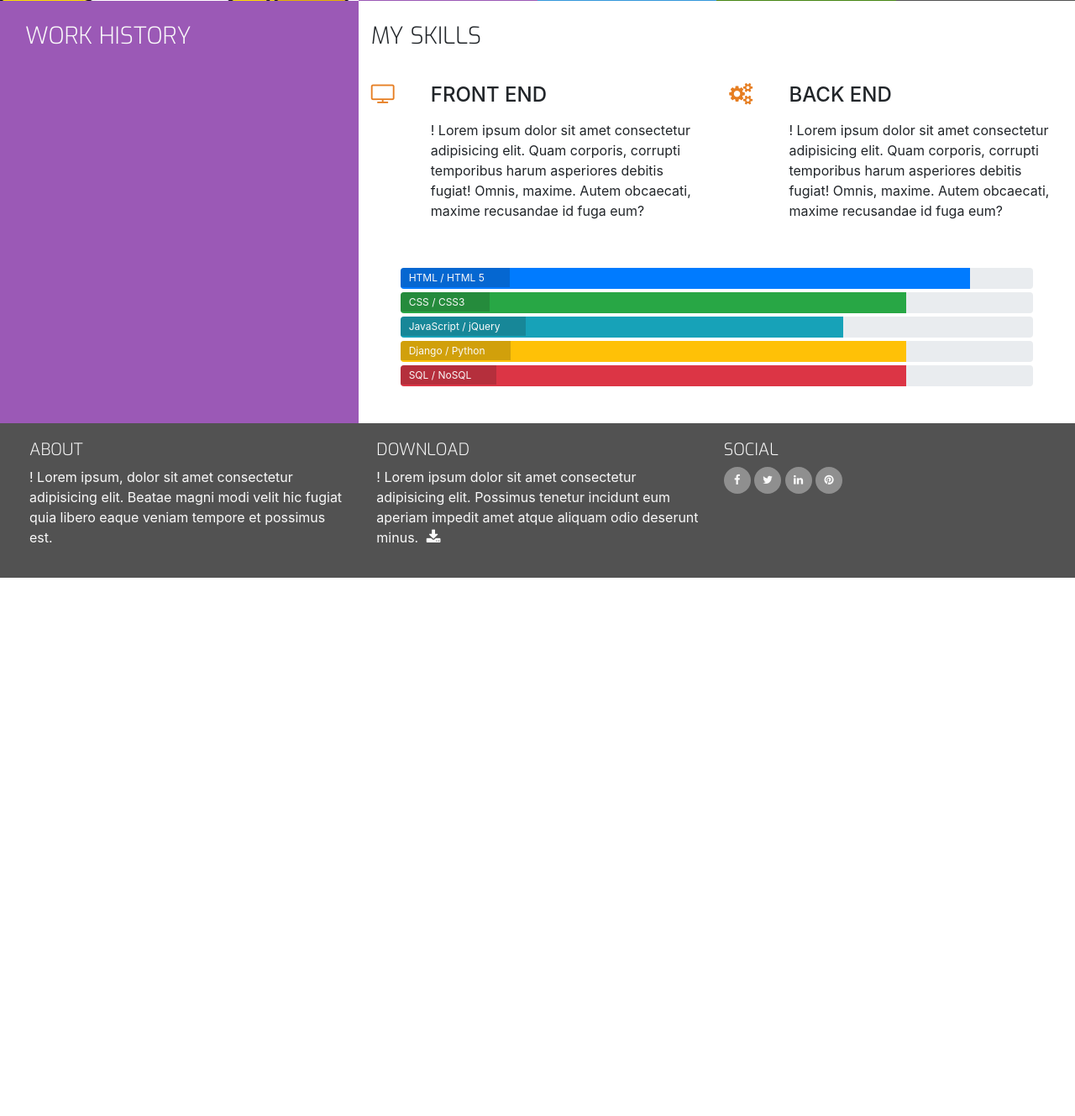
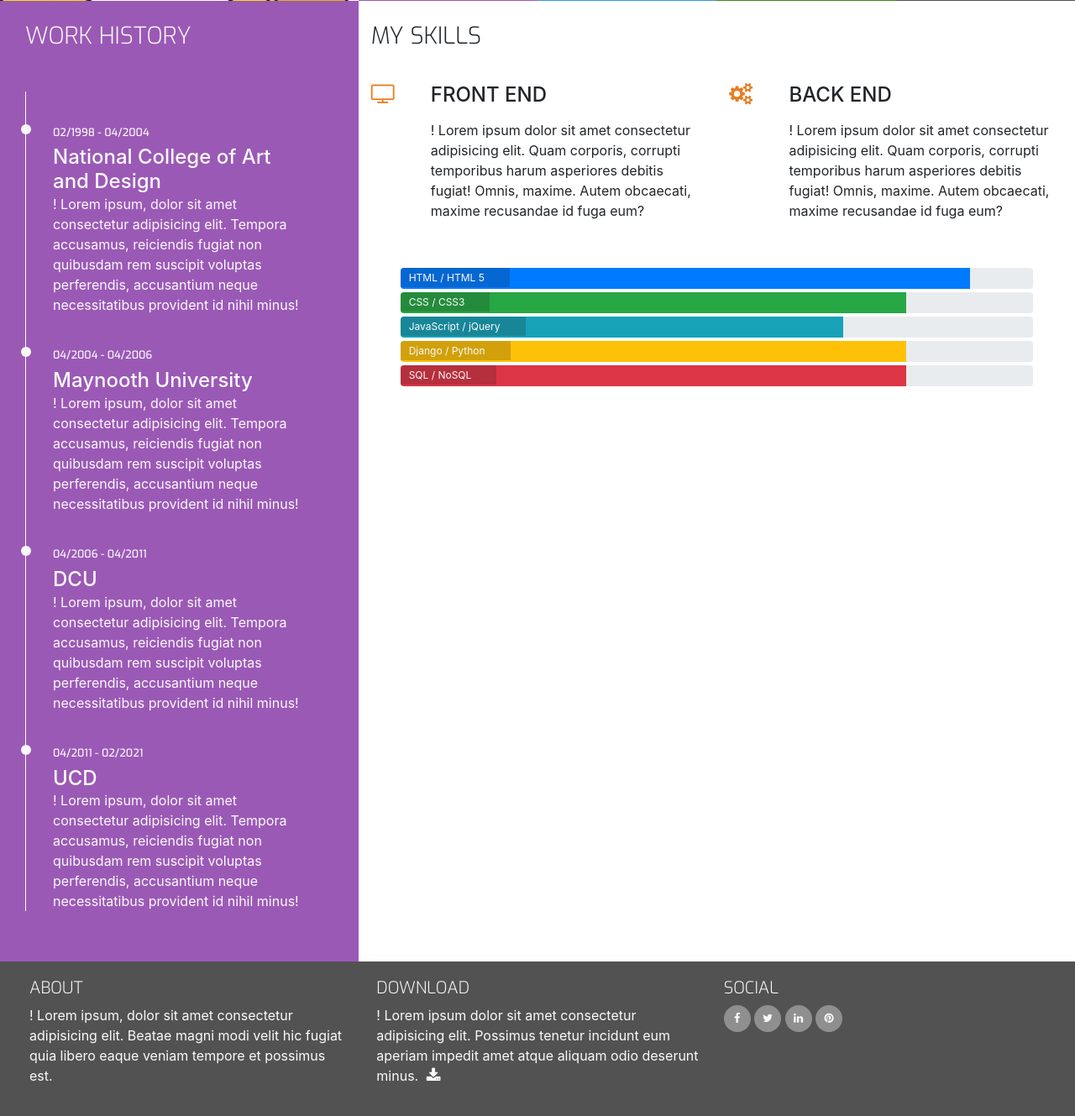
Before and after one commit to Code-Institute-Submissions/CI-Milestone-1_Michael_Newham_Resume, a PHP site: page /resume.html in a window 1280 px wide. Shown: the part 368-1697 px from the top of the page at 84% size. Before the commit the page ends 1056 px from the top, so only its background shows below. Run offline with PHP 8.4, Linux system fonts and the light colour scheme; some libraries are stand-ins or nearby versions.

Commit message:
Edit: Added work history timeline to resume.html and assoc. styling to style.css

```diff
--- a/assets/css/style.css
+++ b/assets/css/style.css
@@ -302,3 +302,44 @@ footer {
     color: #fafafa;
     margin-bottom: 50px;
 }
+
+.timeline-item {
+    padding: 4em 2em 0em 2em;
+    position: relative;
+    color: #fafafa;
+    border-left: 1px solid;
+}
+
+.timeline-item p {
+    padding: 0;
+    margin: 0;
+}
+
+.timeline-item:before {
+    content: attr(data-dates);
+    position: absolute;
+    left: 2.5em;
+    top: 3em;
+    display: block;
+    font-family: "Exo", sans-serif;
+    font-weight: 500;
+    font-size: 0.8em;
+    padding: 0;
+    margin: 0;
+}
+
+.timeline-item:after {
+    width: 12px;
+    height: 12px;
+    display: block;
+    top: 2.4em;
+    position: absolute;
+    left: -6px;
+    border-radius: 12px;
+    content: '';
+    background: #fafafa;
+}
+
+.history-items {
+    margin-bottom: 30px;
+}
--- a/resume.html
+++ b/resume.html
@@ -55,6 +55,28 @@
                         <h3 class="history-heading uppercase">
                             Work History
                         </h3>
+                    </div>
+                </div>
+                <div class="history-items">
+                    <div class="timeline-item" data-dates="02/1998 - 04/2004">
+                        <h4>National College of Art and Design</h4>
+                        <p> ! Lorem ipsum, dolor sit amet consectetur adipisicing elit. Tempora accusamus, reiciendis fugiat non quibusdam rem suscipit voluptas perferendis, accusantium neque necessitatibus provident id nihil minus!
+                        </p>
+                    </div>
+                    <div class="timeline-item" data-dates="04/2004 - 04/2006">
+                        <h4>Maynooth University</h4>
+                        <p> ! Lorem ipsum, dolor sit amet consectetur adipisicing elit. Tempora accusamus, reiciendis fugiat non quibusdam rem suscipit voluptas perferendis, accusantium neque necessitatibus provident id nihil minus!
+                        </p>
+                    </div>
+                    <div class="timeline-item" data-dates="04/2006 - 04/2011">
+                        <h4>DCU</h4>
+                        <p> ! Lorem ipsum, dolor sit amet consectetur adipisicing elit. Tempora accusamus, reiciendis fugiat non quibusdam rem suscipit voluptas perferendis, accusantium neque necessitatibus provident id nihil minus!
+                        </p>
+                    </div>
+                    <div class="timeline-item" data-dates="04/2011 - 02/2021">
+                        <h4>UCD</h4>
+                        <p> ! Lorem ipsum, dolor sit amet consectetur adipisicing elit. Tempora accusamus, reiciendis fugiat non quibusdam rem suscipit voluptas perferendis, accusantium neque necessitatibus provident id nihil minus!
+                        </p>
                     </div>
                 </div>
             </div>
```
